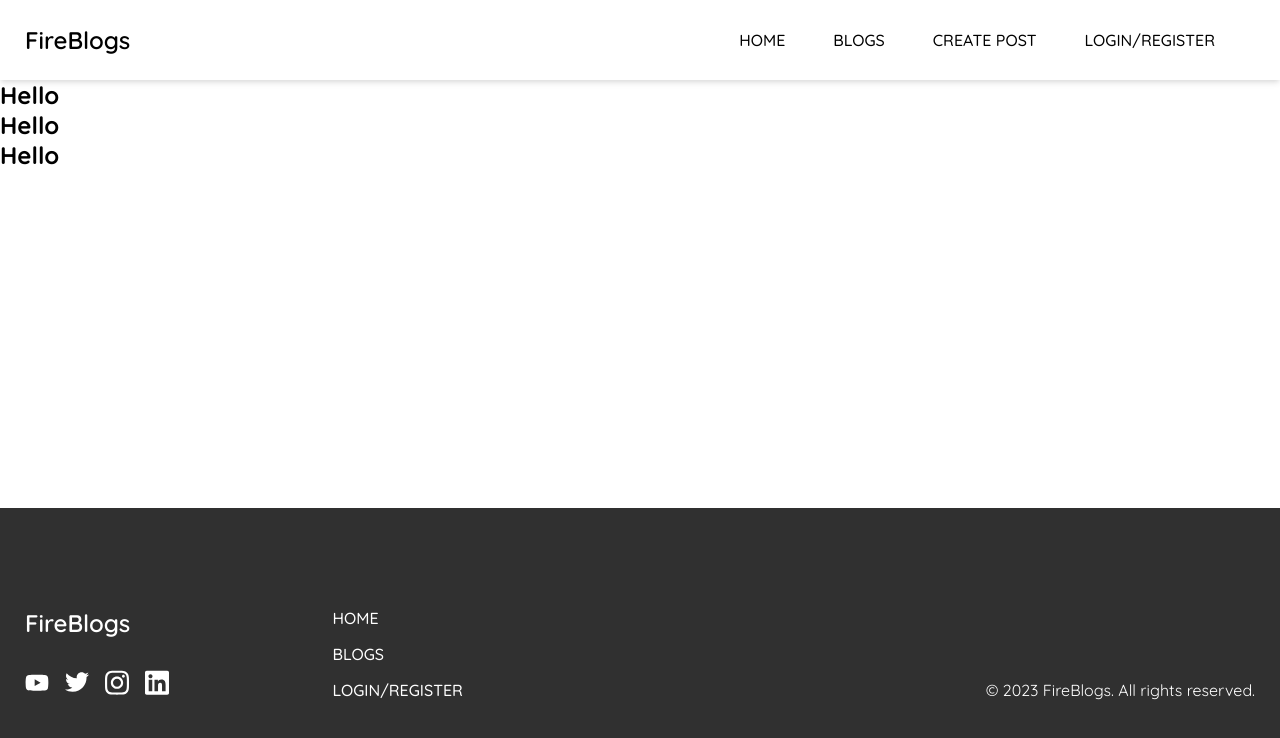
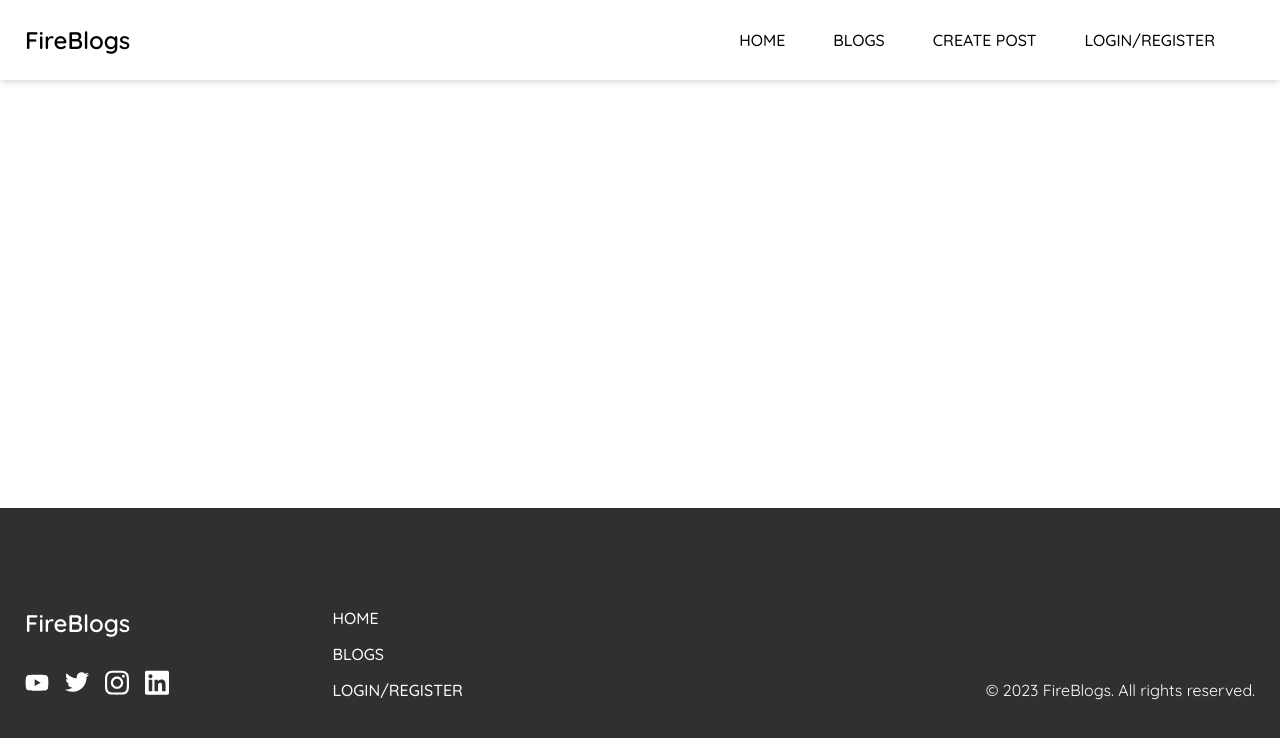
Before and after one commit to caiosantosss/fireblogs-vue, a Vue app: page / in a window 1280 px wide. Shown: the top 738 px of the page. Built offline with nearby package versions, Linux system fonts and the light colour scheme; what vue2-editor would draw is missing.

Commit message:
add div on blogpost

```diff
--- a/src/components/BlogPost.vue
+++ b/src/components/BlogPost.vue
@@ -1,6 +1,7 @@
 <template>
-  <div>
-    <h2>Hello</h2>
+  <div class="blog-wrapper">
+    <div class="blog-content">
+    </div>
   </div>
 </template>
 
```
